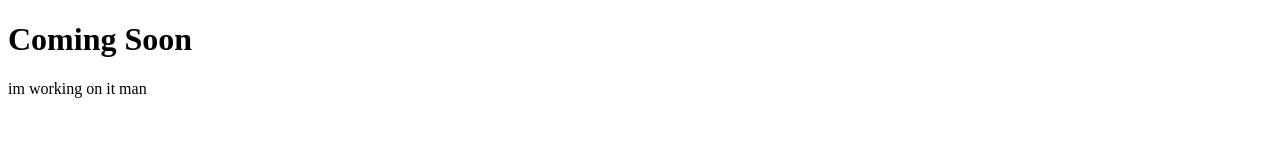
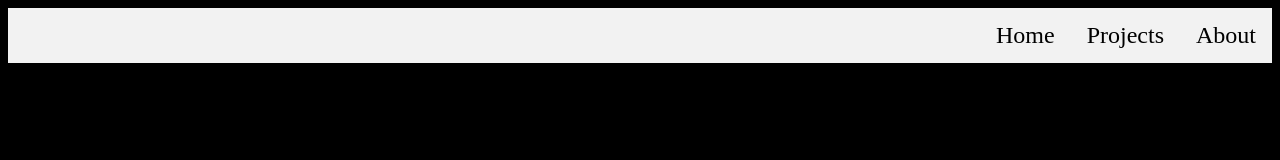
Before and after one commit to chexedy/chexedy.github.io, a plain HTML site: page index.html in a window 1280 px wide. Drawn offline with Linux system fonts and the light colour scheme; a web font is replaced by a local one.

Commit message:
4/13/25 7:46 AM

```diff
--- a/index.html
+++ b/index.html
@@ -1,7 +1,17 @@
 <!DOCTYPE html>
 <html>
-<body>
-<h1>Coming Soon</h1>
-<p>im working on it man</p>
+
+<head>
+    <link rel="stylesheet" href="styles/index.css">
+    <title>Home</title>
+</head>
+
+<body style="background-color: black;">
+    <div class="topnav">
+        <a href="about.html">About</a>
+        <a href="projects.html">Projects</a>
+        <a class="active" href="index.html">Home</a>
+    </div>
 </body>
+
 </html>
--- /dev/null
+++ b/styles/index.css
@@ -0,0 +1,21 @@
+@font-face {
+    font-family: 'super_lobster';
+    src: url(assets/fonts/super_lobster.woff2) format("woff2");
+    src: url(assets/fonts/super_lobster.woff) format("woff");
+    font-weight: bold;
+}
+
+.topnav {
+    background-color: #f2f2f2;
+    overflow: hidden;
+  }
+
+.topnav a {
+    float: right;
+    color: #000;
+    text-align: center;
+    padding: 14px 16px;
+    text-decoration: none;
+    font-family: 'super_lobster';
+    font-size: 24px;
+}
```
Also changed, not shown: about.html (added), assets/fonts/super_lobster.woff (added), assets/fonts/super_lobster.woff2 (added), projects.html (added), styles/about.css (added).
